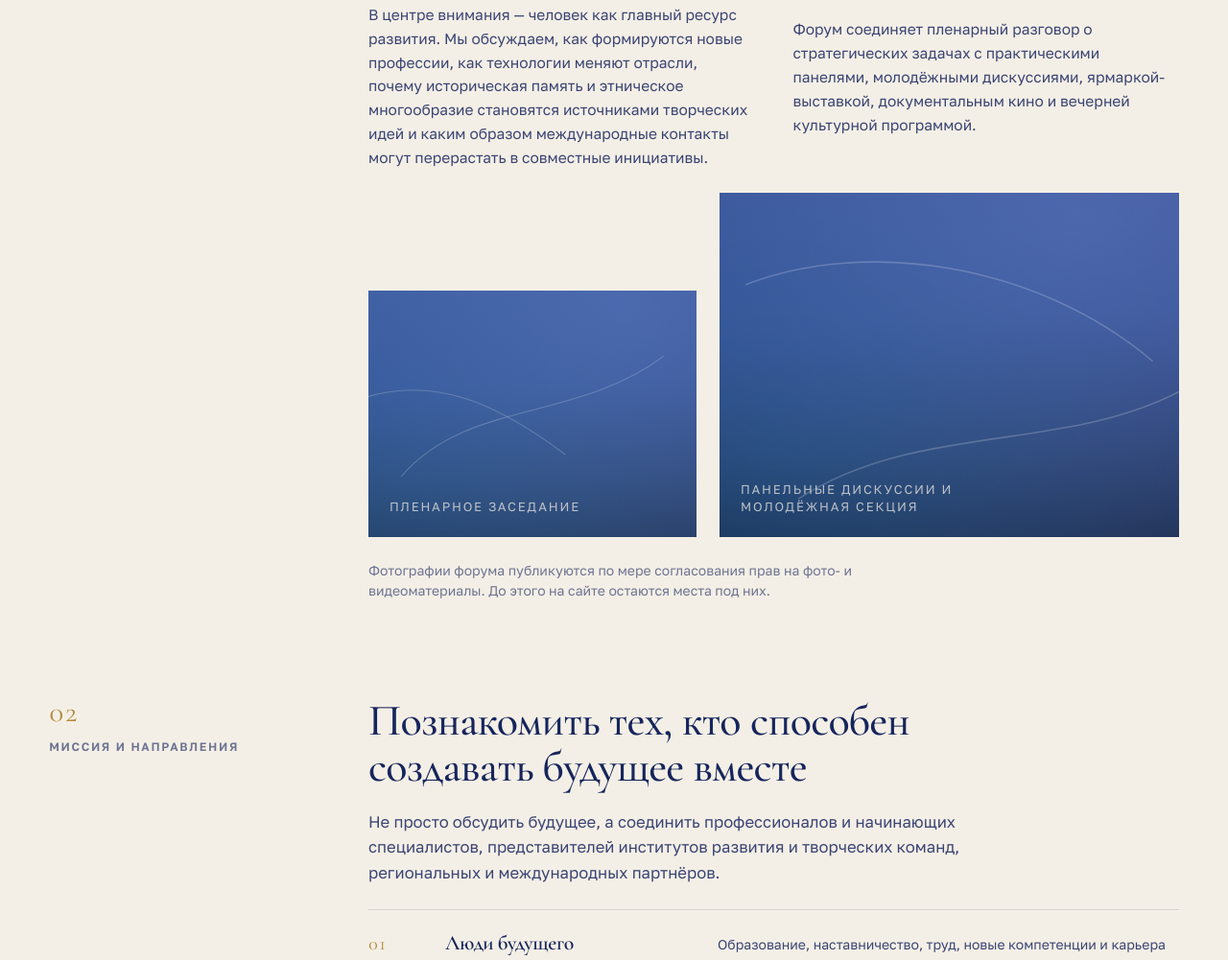
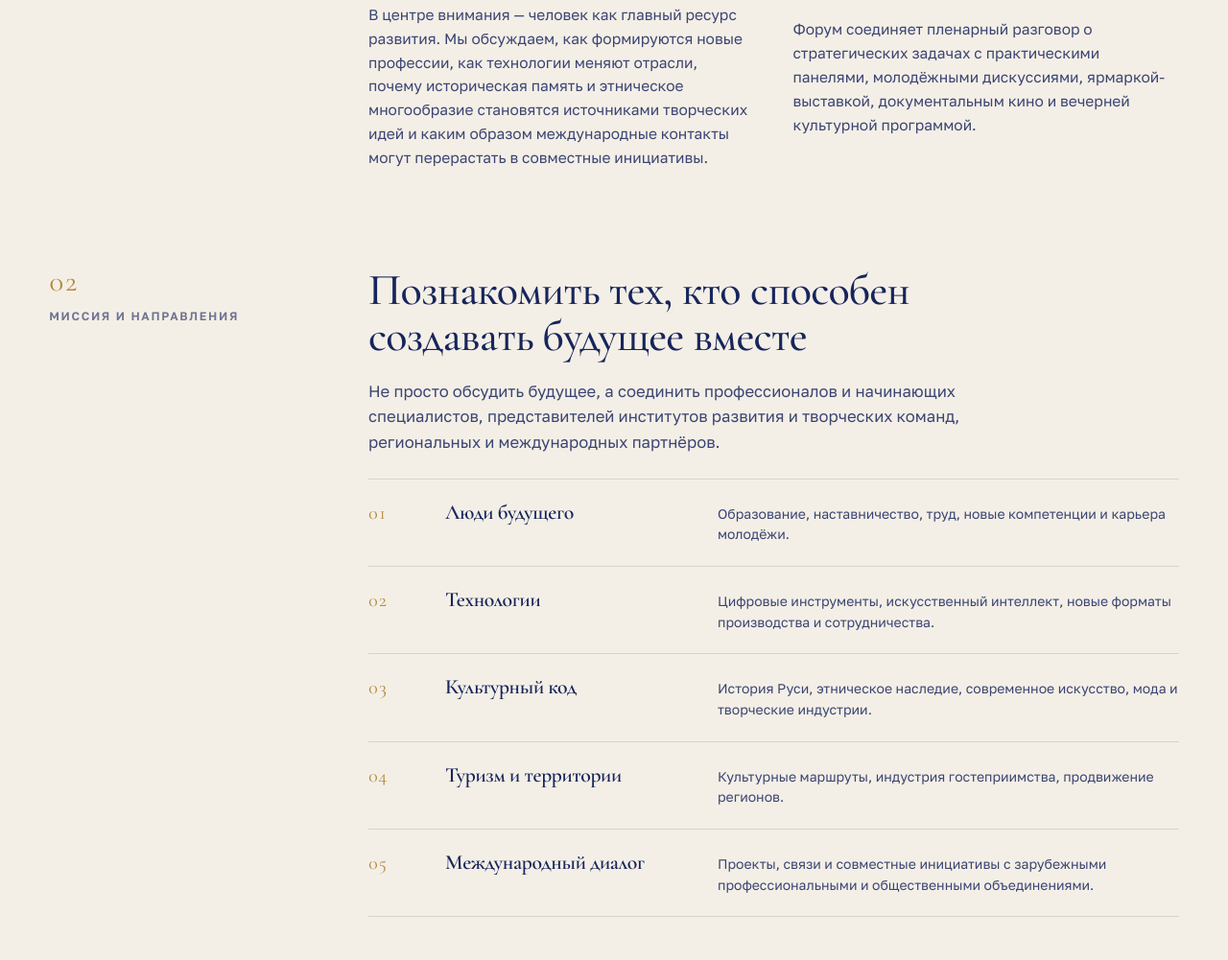
Before and after one commit to askuyr/forum-ke-2026, a plain HTML site: page index.html in a window 1280 px wide. Shown: the part 1505-2506 px from the top of the page at 96% size. Drawn offline with Linux system fonts and the light colour scheme.

Commit message:
fix(site): убрать заглушки из раздела о форуме

```diff
--- a/assets/css/site.css
+++ b/assets/css/site.css
@@ -465,15 +465,6 @@ figure { margin: 0; }
     height: 100%;
     object-fit: cover;
 }
-.frames {
-    display: grid;
-    grid-template-columns: 5fr 7fr;
-    gap: 24px;
-    align-items: end;
-}
-.frames .frame:first-child { aspect-ratio: 4 / 3; }
-.frames .frame:last-child { aspect-ratio: 4 / 3; }
-
 .gallery {
     display: grid;
     grid-template-columns: repeat(3, 1fr);
@@ -1160,7 +1151,6 @@ figure { margin: 0; }
     .stat { flex-direction: row; align-items: baseline; justify-content: space-between; gap: 16px; padding: 14px 0; border-bottom: 1px solid var(--on-ink-18); }
     .stat:last-child { border-bottom: 0; }
     .stat__l { text-align: right; max-width: 18ch; }
-    .frames { grid-template-columns: 1fr; }
     .gallery { grid-template-columns: 1fr; }
     .form__grid { grid-template-columns: 1fr; }
     .person { grid-template-columns: 1fr; }
--- a/index.html
+++ b/index.html
@@ -135,27 +135,6 @@
           <p class="p">Форум соединяет пленарный разговор о стратегических задачах с практическими панелями, молодёжными дискуссиями, ярмаркой-выставкой, документальным кино и вечерней культурной программой.</p>
         </div>
 
-        <div class="frames">
-          <figure class="frame">
-            <svg class="frame__strokes" viewBox="0 0 600 450" preserveAspectRatio="none" aria-hidden="true" focusable="false">
-              <g fill="none" stroke="rgba(255,255,255,.4)" stroke-width="2">
-                <path d="M60 340 C 180 200, 380 240, 540 120"/>
-                <path d="M-20 200 C 120 150, 240 210, 360 300"/>
-              </g>
-            </svg>
-            <figcaption class="frame__label">Пленарное заседание</figcaption>
-          </figure>
-          <figure class="frame">
-            <svg class="frame__strokes" viewBox="0 0 700 450" preserveAspectRatio="none" aria-hidden="true" focusable="false">
-              <g fill="none" stroke="rgba(255,255,255,.4)" stroke-width="2">
-                <path d="M40 120 C 220 60, 480 90, 660 220"/>
-                <path d="M120 400 C 300 300, 520 340, 700 260"/>
-              </g>
-            </svg>
-            <figcaption class="frame__label">Панельные дискуссии и молодёжная секция</figcaption>
-          </figure>
-        </div>
-        <p class="note">Фотографии форума публикуются по мере согласования прав на фото- и видеоматериалы. До этого на сайте остаются места под них.</p>
       </div>
     </div>
   </section>
```
